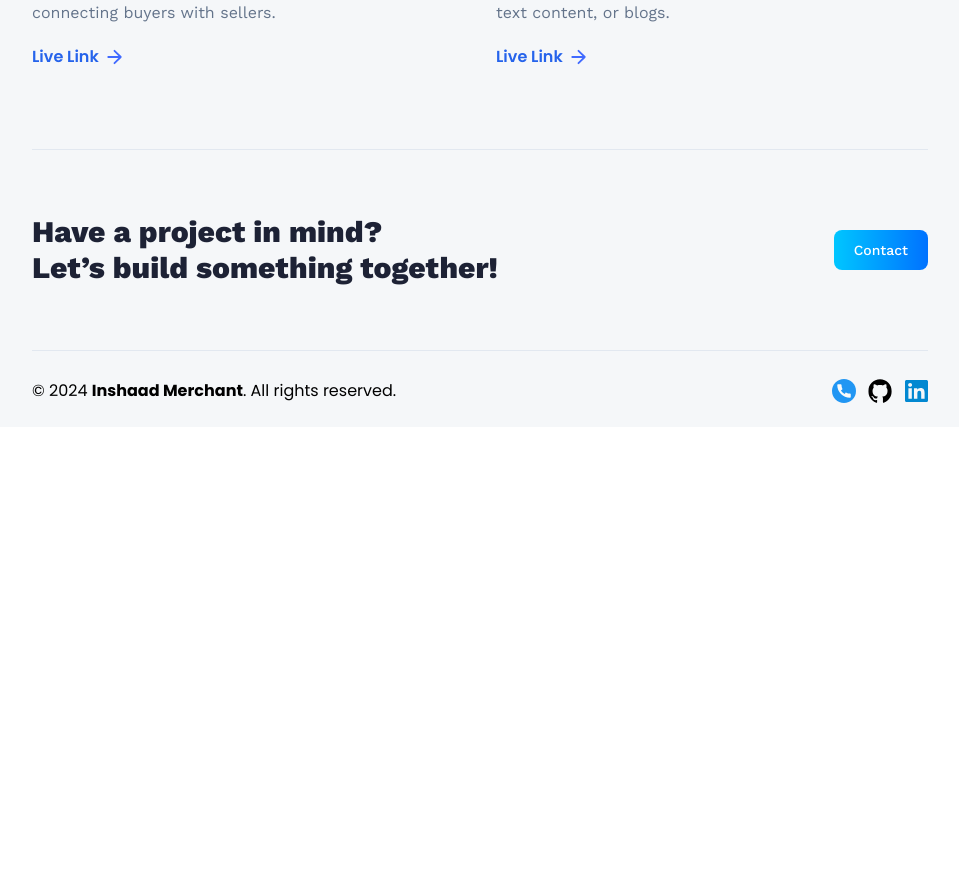
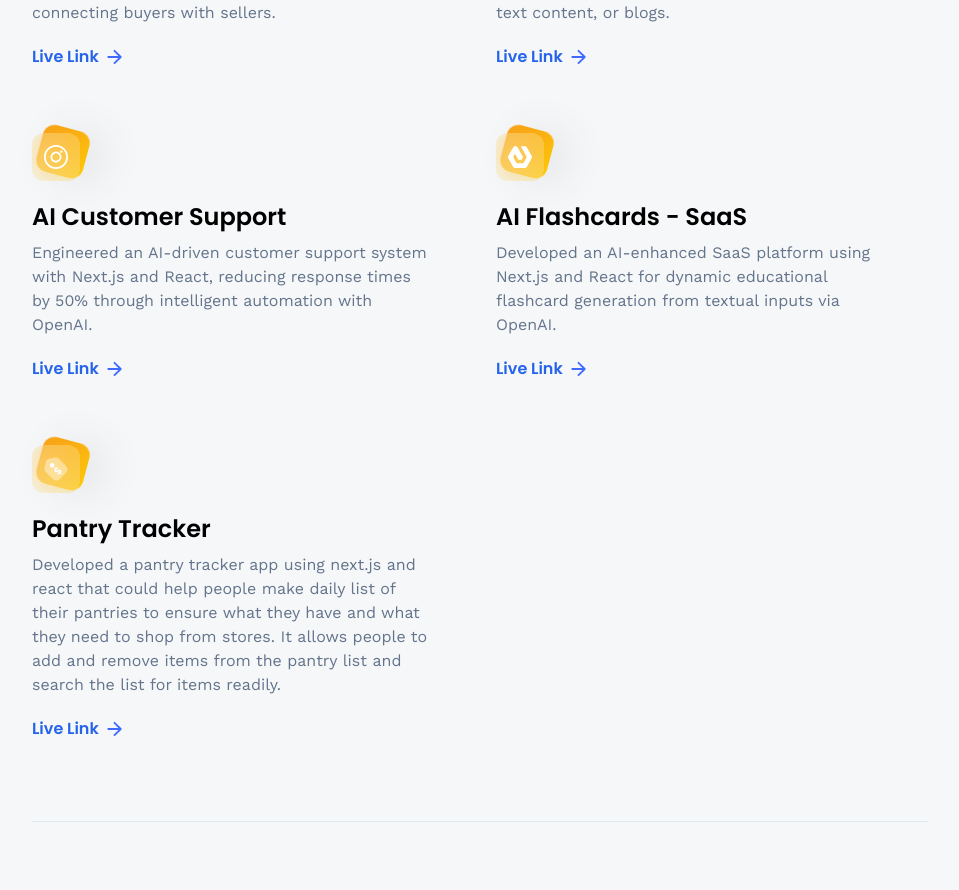
Before and after one commit to InshaadMerchant/3D-portfolio, a React (Vite) app: page /projects in a window 1280 px wide. Shown: the part 1089-1979 px from the top of the page, without its empty margins (160-1119 px from the left). Before the commit the page ends 1516 px from the top, so only its background shows below. Built offline with nearby package versions, Linux system fonts and the light colour scheme; no server answers.

Commit message:
Update index.js

```diff
--- a/src/constants/index.js
+++ b/src/constants/index.js
@@ -197,7 +197,7 @@ export const projects = [
         theme: 'btn-back-green',
         name: 'BugHouse',
         description: 'Created a full-stack replica of the popular discussion platform "Threads," enabling users to post and engage in threaded conversations.',
-        link: 'https://github.com/adrianhajdin/threads',
+        link: 'https://github.com/anivsurana/BugHouse/tree/master',
     },
     {
         iconUrl: car,
@@ -226,5 +226,26 @@ export const projects = [
         name: 'HackUTA website 2024',
         description: 'App that leverages AI to automatically generate concise & informative summaries from lengthy text content, or blogs.',
         link: 'https://github.com/InshaadMerchant/HackUTA2024',
+    },
+    {
+        iconUrl: snapgram,
+        theme: 'btn-back-yellow',
+        name: 'AI Customer Support',
+        description: 'Engineered an AI-driven customer support system with Next.js and React, reducing response times by 50% through intelligent automation with OpenAI.',
+        link: 'https://github.com/InshaadMerchant/AI_customersupport',
+    },
+    {
+        iconUrl: estate,
+        theme: 'btn-back-yellow',
+        name: 'AI Flashcards - SaaS',
+        description: 'Developed an AI-enhanced SaaS platform using Next.js and React for dynamic educational flashcard generation from textual inputs via OpenAI.',
+        link: 'https://github.com/InshaadMerchant/AIflashcards-saas',
+    },
+    {
+        iconUrl: pricewise,
+        theme: 'btn-back-yellow',
+        name: 'Pantry Tracker',
+        description: 'Developed a pantry tracker app using next.js and react that could help people make daily list of their pantries to ensure what they have and what they need to shop from stores. It allows people to add and remove items from the pantry list and search the list for items readily.',
+        link: 'https://github.com/InshaadMerchant/Pantry-Tracking-App',
     }
 ];
```
